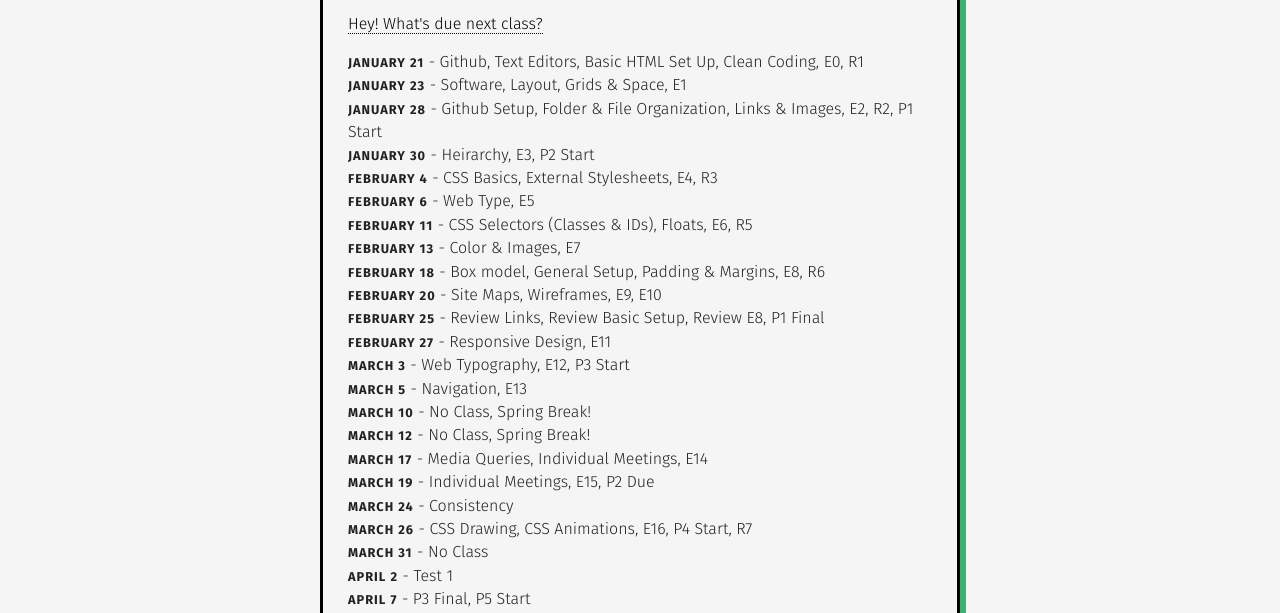
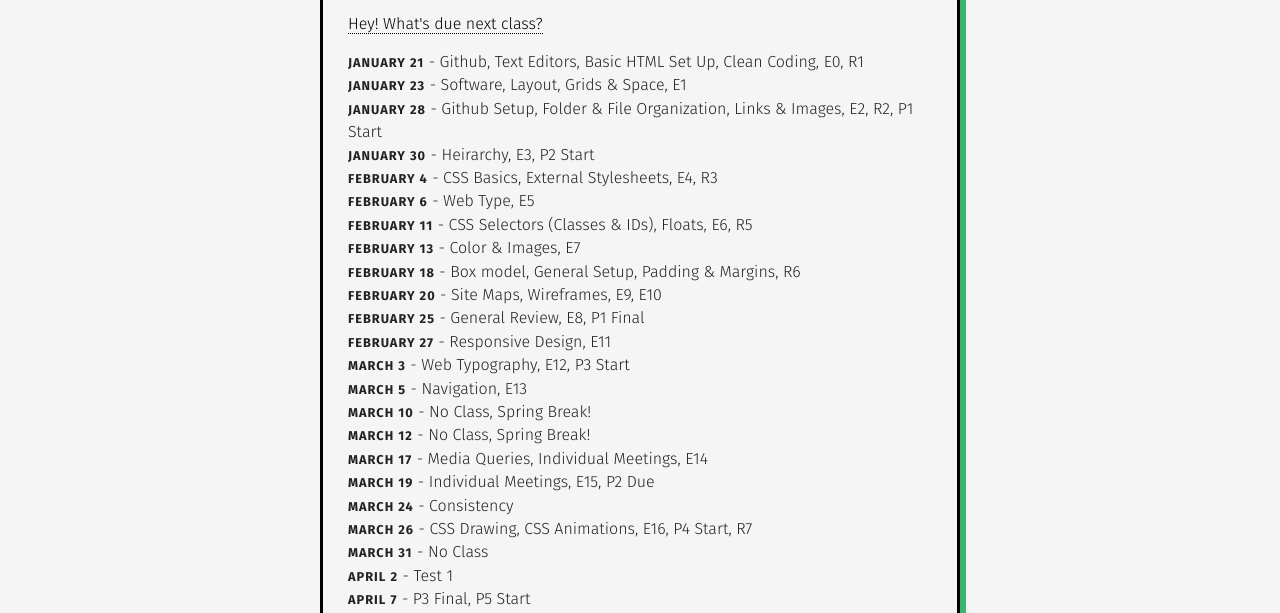
Before and after one commit to gmu-gd/web20-spring, a plain HTML site: page schedule/index.html in a window 1280 px wide. Shown: the part 186-799 px from the top of the page. Drawn offline with nearby package versions, Linux system fonts and the light colour scheme.

Commit message:
schedule update

```diff
--- a/schedule/index.html
+++ b/schedule/index.html
@@ -49,9 +49,9 @@
             <li><strong>February 6</strong> - Web Type, E5</li>
             <li><strong>February 11</strong> - CSS Selectors (Classes &amp; IDs), Floats, E6, R5</li>
             <li><strong>February 13</strong> - Color & Images, E7</li>
-            <li><strong>February 18</strong> - Box model, General Setup, Padding &amp; Margins, E8, R6</li>
+            <li><strong>February 18</strong> - Box model, General Setup, Padding &amp; Margins, R6</li>
             <li><strong>February 20</strong> - Site Maps, Wireframes, E9, E10</li>
-            <li><strong>February 25</strong> - Review Links, Review Basic Setup, Review E8, P1 Final</li>
+            <li><strong>February 25</strong> - General Review, E8, P1 Final</li>
             <li><strong>February 27</strong> - Responsive Design, E11</li>
             <li><strong>March 3</strong> - Web Typography, E12, P3 Start</li>
             <li><strong>March 5</strong> - Navigation, E13</li>
```
Also changed, not shown: projects/index.html (+2 -2 lines).
